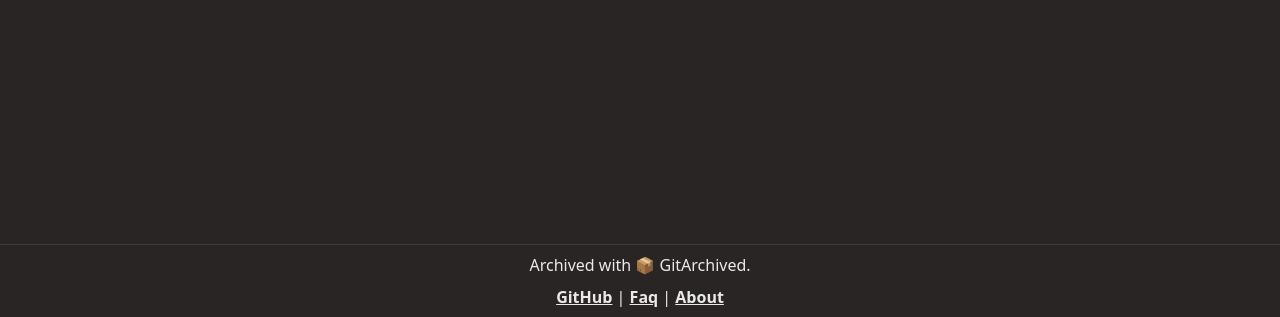
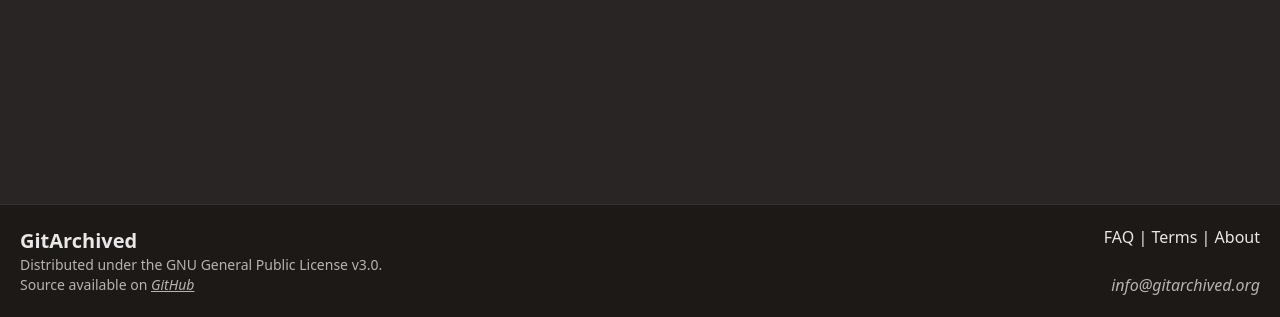
Before and after one commit to gitarchived/gitarchived, an Astro site: page / in a window 1280 px wide. Shown: the part 483-800 px from the top of the page. Built offline with nearby package versions, Linux system fonts and the light colour scheme; Astro itself is replaced by a stand-in of ours.

Commit message:
style: new footer style

```diff
--- a/src/components/Footer.astro
+++ b/src/components/Footer.astro
@@ -1,12 +1,22 @@
 <footer
-  class="flex w-full flex-col items-center justify-center gap-2 border-t border-stone-50/10 p-2 text-white/90"
+  class="flex w-full items-center justify-between gap-2 border-t border-stone-50/10 bg-stone-900 p-5 text-white/90"
 >
-  <span>Archived with 📦 GitArchived.</span>
-  <span>
-    <a href="https://github.com/gitarchived/gitarchived" class="font-bold underline">GitHub</a>
-    |
-    <a href="/faq" class="font-bold underline">Faq</a>
-    |
-    <a href="/about" class="font-bold underline">About</a>
-  </span>
+  <div>
+    <h3 class="text-xl font-bold">GitArchived</h3>
+    <p class="text-sm opacity-75">
+      Distributed under the GNU General Public License v3.0. <br />
+      Source available on
+      <a class="italic underline" href="https://githuv.com/gitarchived"> GitHub </a>
+    </p>
+  </div>
+
+  <div class="flex flex-col items-end">
+    <div>
+      <a href="/faq" class="hover:underline">FAQ</a> |
+      <a href="/about/terms" class="hover:underline">Terms</a> |
+      <a href="/about" class="hover:underline">About</a>
+    </div>
+    <br />
+    <a href="mailto:info@gitarchived.org" class="italic opacity-75"> info@gitarchived.org </a>
+  </div>
 </footer>
```
